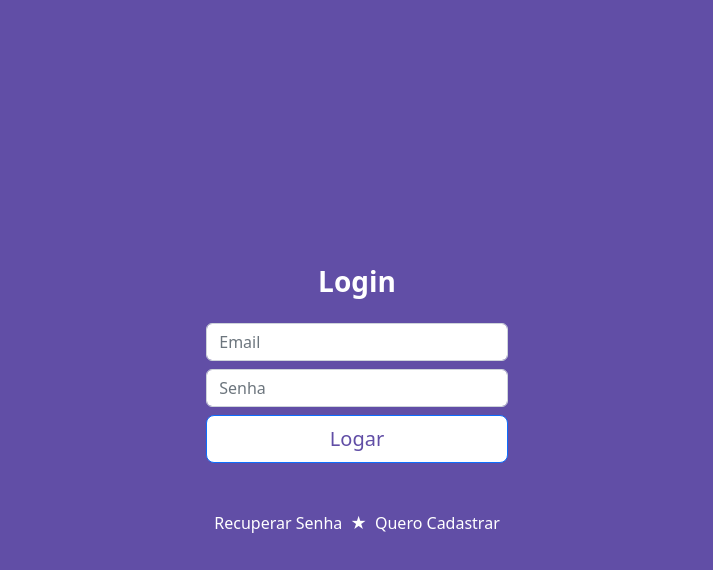
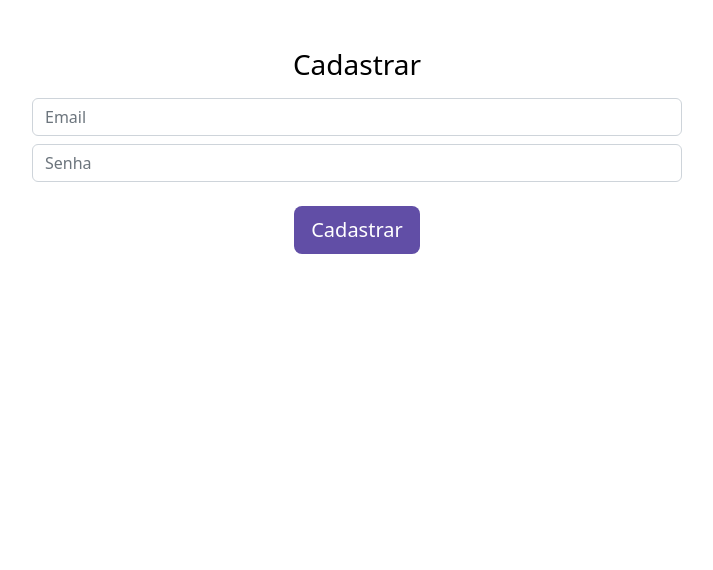
Before and after one commit to devisceral/eventos, a React (Create React App) app: page / in a window 1280 px wide. Shown: the top 570 px of the page, without its empty margins (283-996 px from the left). Built offline with nearby package versions, Linux system fonts and the light colour scheme.

Commit message:
error messages, authentication and bootstrap spinner

```diff
--- a/src/App.js
+++ b/src/App.js
@@ -1,8 +1,10 @@
-import Login from "./view/login";
+// import Login from "./view/login";
+import NovoUsuario from "./view/usuario-novo";
 
 function App() {
   return (
-    <Login></Login>
+    // <Login></Login>
+    <NovoUsuario></NovoUsuario>
   );
 }
 
--- a/src/view/login/index.js
+++ b/src/view/login/index.js
@@ -32,10 +32,8 @@ function Login(){
         <button onClick={logar} className="btn btn-lg btn-primary btn-block btn-login" type="button">Logar</button>
 
         <div className="msg-login text-white text-center my-5">
-
             {msgTipo === 'sucesso' && <span><strong>Wow!</strong> Você está conectado!</span>}
             {msgTipo === 'erro' && <span><strong>Ops!</strong> Verifique se a senha ou usuário estão corretos! </span>}
-
         </div>
 
         <div className="opcoes-login mt-5">
--- a/src/view/usuario-novo/index.css
+++ b/src/view/usuario-novo/index.css
@@ -0,0 +1,13 @@
+.form-login{
+  max-width: 650px;
+}
+
+.btn-cadastro{
+  background-color: #614EA6;
+  color: #fff;
+}
+
+.btn-cadastro:hover{
+  background-color: #F21667;
+  color: #FFF;
+}
--- a/src/view/usuario-novo/index.js
+++ b/src/view/usuario-novo/index.js
@@ -0,0 +1,78 @@
+import React, {useState } from 'react';
+import firebase from '../../config/firebase';
+import {getAuth, createUserWithEmailAndPassword} from 'firebase/auth';
+import 'firebase/auth';
+
+import './index.css';
+
+function NovoUsuario(){
+
+  const [email, setEmail] = useState();
+  const [senha, setSenha] = useState();
+  const [msgTipo, setMsgTipo] = useState();
+  const [msg, setMsg] = useState();
+  const [carregando, setCarregando] = useState();
+
+  function cadastrar(){
+
+    setCarregando(1);
+    setMsgTipo(null);
+
+    if(!email|| !senha){
+      setMsgTipo("erro");
+      setMsg("Você precisa informar o email e senha para fazer o cadastro!");
+      return;
+    }
+
+    const auth = getAuth();
+    createUserWithEmailAndPassword(auth, email, senha).then(resultado => {
+      setCarregando(0);
+      setMsgTipo('sucesso');
+    }).catch(erro => {
+
+      setCarregando(0);
+      setMsgTipo("erro");
+
+      switch(erro.message)
+      {
+        case "Firebase: Password should be at least 6 characters (auth/weak-password).":
+          setMsg("A senha deve ter pelo menos 6 caracteres!");
+          break;
+        case "Firebase: Error (auth/email-already-in-use).":
+          setMsg("Este email já está sendo utilizado por outro usuário!");
+          break;
+        case "Firebase: Error (auth/invalid-email).":
+          setMsg("O formato do seu email é inválido!");
+          break;
+        default:
+          setMsg("Não foi possível cadastrar. Tente novamente mais tarde!");
+          break;
+      }
+    })
+
+  }
+
+  return (
+    <div className="form-cadastro">
+      <form className="text-center form-login mx-auto mt-5">
+        <h1 className="h3 mb-3 text-black font-weight-bold">Cadastrar</h1>
+
+        <input onChange={(e) => setEmail(e.target.value)} type="email" className="form-control my-2" placeholder="Email"></input>
+        <input onChange={(e) => setSenha(e.target.value)} type="password" className="form-control my-2" placeholder="Senha"></input>
+
+        {
+          carregando ? <div class="spinner-border text-danger" role="status"><span class="visually-hidden">Loading...</span></div>
+          :
+          <button onClick={cadastrar} className="btn btn-lg btn-block mt-3 mb-5 btn-cadastro" type="button">Cadastrar</button>
+        }
+
+        <div className="msg-login text-black text-center my-5">
+            {msgTipo === 'sucesso' && <span><strong>Wow! </strong>Email cadastrado com sucesso!</span>}
+            {msgTipo === 'erro' && <span><strong>Ops! </strong>{msg}</span>}
+        </div>
+      </form>
+    </div>
+  )
+};
+
+export default NovoUsuario;
```
